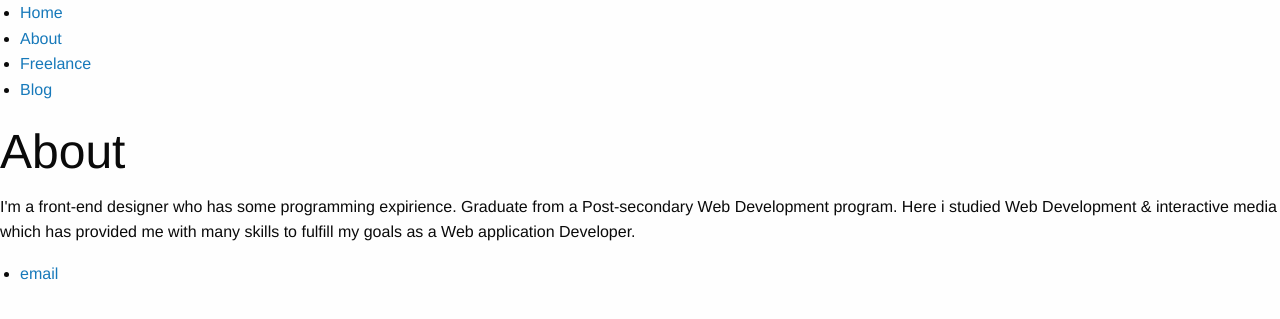
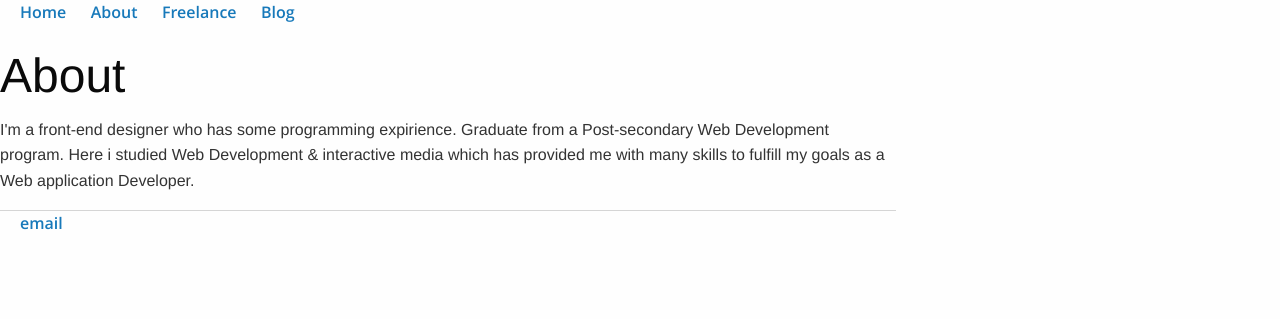
Before and after one commit to cosmicpepper/cosmicpepper.github.io, a Jekyll site: the page built from about/index.html, in a window 1280 px wide. Shown: the top 319 px of the page. Built offline with Jekyll 4.4.1, drawn with Linux system fonts in a browser that asks for light colours; nearby versions of some CDN libraries; library files that are not in the unit come from our copies.

Commit message:
Update default.html

```diff
--- a/_layouts/default.html
+++ b/_layouts/default.html
@@ -5,9 +5,9 @@
 
       <meta name="Portfolio" content="">
 
-	<link rel="stylesheet" type="text/css" href="css/main.css">
-	<link rel="stylesheet" type="text/css" href="css/foundation.css">
-	<link rel="stylesheet" type="text/css" href="css/foundation.min.css">
+	<link rel="stylesheet" type="text/css" href="/css/main.css">
+	<link rel="stylesheet" type="text/css" href="/css/foundation.css">
+	<link rel="stylesheet" type="text/css" href="/css/foundation.min.css">
 
 
 </head>
```
